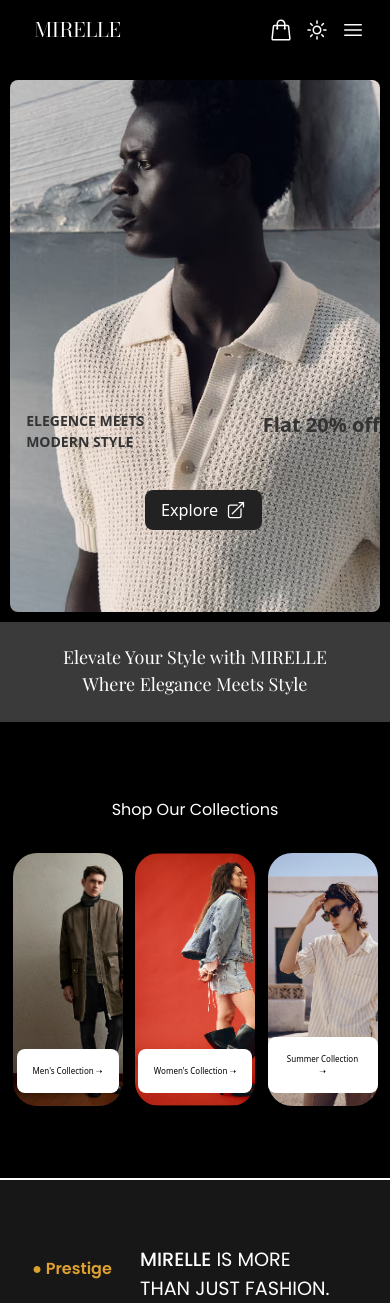
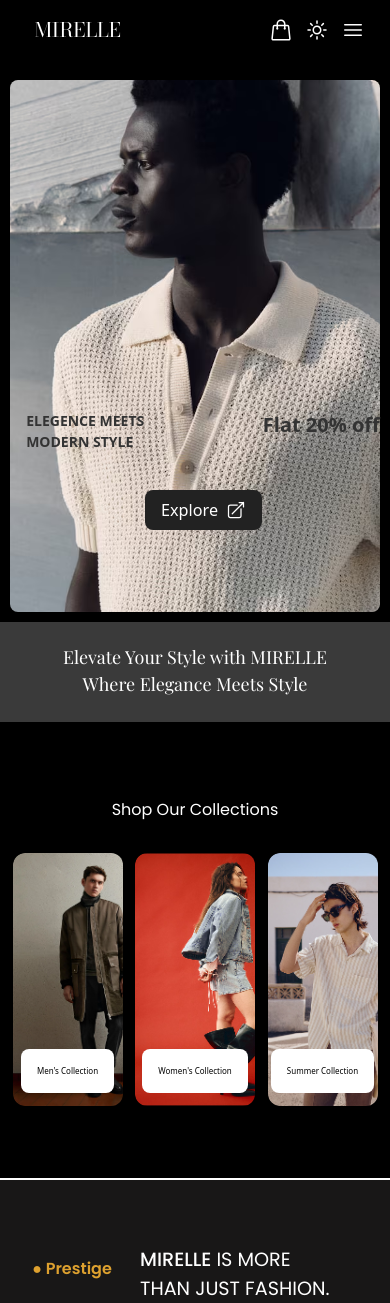
Before and after one commit to Sharad-Banga/mirelle, a React (Vite) app: page / in a window 390 px wide. Shown: the top 1303 px of the page. Built offline with nearby package versions, Linux system fonts and the light colour scheme; a web font is replaced by a local one.

Commit message:
adding collections

```diff
--- a/src/components/Collections.tsx
+++ b/src/components/Collections.tsx
@@ -21,26 +21,26 @@ export const Collections = ({darki}:CollectionInter) =>{
 
 
 
-                    <div className=" h-full w-[110px]  sm:w-[25%] rounded-3xl  bg-cover sm:bg-center bg-no-repeat  bg-[url('/images/c1.png')]">
+                    <div className=" h-full w-[110px]  sm:w-[25%] rounded-xl sm:rounded-3xl  bg-cover sm:bg-center bg-no-repeat  bg-[url('/images/c1.png')]">
 
                       <div className=" h-[95%] flex-col flex justify-end items-center">
-                        <Button variant="secondary" text="Men's Collection ➝" />
+                        <Button variant="secondary" text="Men's Collection " />
                       </div>
 
 
                     </div>
 
-                    <div className="h-full  w-[120px] sm:w-[27%] bg-cover sm:bg-center rounded-3xl  bg-[url('/images/c2.png')]">
+                    <div className="h-full  w-[120px] sm:w-[27%] bg-cover sm:bg-center rounded-xl sm:rounded-3xl  bg-[url('/images/c2.png')]">
                       <div className=" h-[95%] flex-col flex justify-end items-center">
-                        <Button variant="secondary" text="Women's Collection ➝" />
+                        <Button variant="secondary" text="Women's Collection " />
                       </div>
                     </div>
 
 
 
-                    <div className="sm:h-full  w-[110px] sm:w-[25%] bg-cover sm:bg-center rounded-3xl  bg-[url('/images/c3.png')]">
+                    <div className="sm:h-full  w-[110px] sm:w-[25%] bg-cover sm:bg-center rounded-xl sm:rounded-3xl  bg-[url('/images/c3.png')]">
                       <div className=" h-[95%] flex-col flex justify-end items-center">
-                        <Button variant="secondary" text="Summer Collection ➝" />
+                        <Button variant="secondary" text="Summer Collection " />
                       </div>
                     </div>
 
--- a/src/components/Fav.tsx
+++ b/src/components/Fav.tsx
@@ -113,7 +113,7 @@ export const Fav =({darki}:FavInter)=>{
             </div>
 
 
-              <div className="flex flex-col mt-3 items-center justify-center  bg-white rounded-lg  h-[500px] w-[330px] sm:w-[360px] sm:mt-14" >
+              <div className="flex flex-col mt-3 items-center justify-center  bg-white rounded-lg  h-[470px] w-[340px] sm:w-[360px] sm:mt-14" >
 
 
                           <div className="flex items-center ">
```
